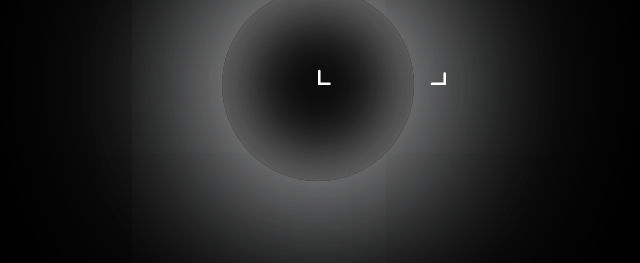
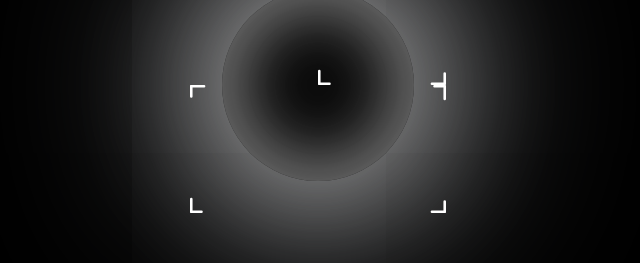
Before and after one commit to XihaoZhu/xihao-app, a Next.js app: page / in a window 1280 px wide. Shown: the part 315-578 px from the top of the page, without its empty margins (322-962 px from the left). Built offline with nearby package versions, Linux system fonts and the light colour scheme.

Commit message:
that's all for the first day of the new year

```diff
--- a/app/components/current/current.tsx
+++ b/app/components/current/current.tsx
@@ -1,4 +1,4 @@
-import { useEffect, useRef } from "react"
+import { useEffect, useRef, useState } from "react"
 import gsap from "gsap"
 import { useDispatch, useSelector } from "react-redux";
 import { move, resize } from "@/store/ballControl";
@@ -25,6 +25,7 @@ export default function Current() {
         })
     })
 
+    // right top box
     const rightTop = useRef<SVGSVGElement>(null)
     useEffect(() => {
         const svg = rightTop.current;
@@ -34,7 +35,8 @@ export default function Current() {
 
         const onEnter = () => {
             lines.forEach((line) => {
-                gsap.to(line, {
+                const tl = gsap.timeline()
+                tl.to(line, {
                     strokeDashoffset: 145,
                     duration: 1,
                     ease: 'power2.out',
@@ -43,7 +45,17 @@ export default function Current() {
                     onComplete: () => {
                         dispatch(resize({ scale: 5 }))
                         dispatch(move({ x: 2, y: 1 }))
-                        gsap.to(svg, {
+                    }
+                })
+                tl.to(bottom.current, {
+                    opacity: 0,
+                    duration: 1,
+                }, '<')
+                tl.to(leftTop.current, {
+                    opacity: 0,
+                    duration: 1,
+                }, '<')
+                tl.to(svg, {
                     transformOrigin: '0 100%',
                     scale: 10,
                     opacity: 0,
@@ -51,8 +63,6 @@ export default function Current() {
                     x: -0.5 * window.innerWidth,
                     y: 0.5 * window.innerHeight,
                     ease: 'power3.Out'
-                        })
-                    }
                 });
             });
         };
@@ -77,12 +87,26 @@ export default function Current() {
                     y: 0,
                     ease: 'power3.Out'
                 })
+                tl.to(bottom.current, {
+                    opacity: 1,
+                    duration: 1
+                })
+                tl.to(leftTop.current, {
+                    opacity: 1,
+                    duration: 1
+                }, '<')
                 tl.to(line, {
                     strokeDashoffset: 0,
                     duration: 1,
                     ease: 'power2.in',
                     overwrite: 'auto',
                     stroke: 'white',
+                    onComplete: () => {
+                        if (!visitedRight.current) {
+                            visitedRight.current = true
+                            setVisitedCount((c) => c + 1)
+                        }
+                    }
                 }, '<');
             });
         };
@@ -96,9 +120,169 @@ export default function Current() {
         };
     }, []);
 
+    // bottom box
+    const bottom = useRef<SVGSVGElement>(null)
+    useEffect(() => {
+        const svg = bottom.current;
+        if (!svg) return;
+
+        const lines = Array.from(svg.children) as SVGLineElement[];
+        let long = true
+        const onEnter = () => {
+            lines.forEach((line) => {
+                const tl = gsap.timeline()
+                tl.to(line, {
+                    strokeDashoffset: long ? 295 : 145,
+                    duration: 1,
+                    ease: 'power2.out',
+                    overwrite: 'auto',
+                    stroke: '#00FF00',
+                    onComplete: () => {
+                        dispatch(resize({ scale: 5 }))
+                        dispatch(move({ x: 2.5, y: 0 }))
+                    }
+                })
+                tl.to(rightTop.current, {
+                    opacity: 0,
+                    duration: 1
+                }, '<')
+                tl.to(leftTop.current, {
+                    opacity: 0,
+                    duration: 1,
+                }, '<')
+                tl.to(svg, {
+                    transformOrigin: '50% 0%',
+                    scale: 10,
+                    opacity: 0,
+                    duration: 1,
+                    y: -0.5 * window.innerHeight,
+                    ease: 'power3.Out'
+                });
+                long = !long
+            });
+        };
+
+        const onLeave = () => {
+            lines.forEach((line) => {
+                const tl = gsap.timeline()
+                tl.to(svg, {
+                    opacity: 1,
+                    duration: 0.5,
+                    ease: 'power3.Out',
+                    onComplete: () => {
+                        dispatch(resize({ scale: 3 }))
+                        dispatch(move({ x: 2.5, y: 0.5 }))
+                    }
+                })
+                tl.to(svg, {
+                    transformOrigin: '50% 0%',
+                    scale: 1,
+                    duration: 1,
+                    y: 0,
+                    ease: 'power3.Out'
+                })
+                tl.to(rightTop.current, {
+                    opacity: 1,
+                    duration: 1
+                })
+                tl.to(leftTop.current, {
+                    opacity: 1,
+                    duration: 1
+                }, '<')
+                tl.to(line, {
+                    strokeDashoffset: 0,
+                    duration: 1,
+                    ease: 'power2.in',
+                    overwrite: 'auto',
+                    stroke: 'white',
+                    onComplete: () => {
+                        if (!visitedBottom.current) {
+                            visitedBottom.current = true
+                            setVisitedCount((c) => c + 1)
+                        }
+                    }
+                }, '<');
+            });
+        };
+
+        svg.addEventListener('mouseenter', onEnter);
+        svg.addEventListener('mouseleave', onLeave);
+
+        return () => {
+            svg.removeEventListener('mouseenter', onEnter);
+            svg.removeEventListener('mouseleave', onLeave);
+        };
+    }, []);
+
+    // leftTop box
+    const leftTop = useRef<SVGSVGElement>(null)
+    const topLeftLine = useRef<SVGPathElement>(null)
+    const visitedRight = useRef<boolean>(false)
+    const visitedBottom = useRef<boolean>(false)
+    const [visitedCount, setVisitedCount] = useState(0);
+    useEffect(() => {
+        const el = topLeftLine.current;
+        if (!el) return;
+
+        const tl = gsap.timeline();
+
+        tl.to(el, {
+            strokeDashoffset: 270 - visitedCount * 130,
+            duration: 1,
+            ease: 'power1.inOut',
+        });
+        if (visitedCount == 2) {
+            tl.to(el, {
+                transformOrigin: '50% 50%',
+                opacity: 0.5,
+                scale: 0.9,
+                duration: 0.75,
+                ease: 'power1.inOut',
+                yoyo: true,
+                repeat: -1
+            })
+        }
+    }, [visitedCount]);
 
     return (
         <div className="w-screen h-screen shrink-0 relative opacity-0" ref={biggestContainer}>
+            <svg
+                viewBox="0 0 100 100"
+                xmlns="http://www.w3.org/2000/svg"
+                className="w-[10vw] h-[10vw] bottom-[50%] right-[50%] absolute"
+                ref={leftTop}
+            >
+                <defs>
+                    <filter id="glow">
+                        <feGaussianBlur stdDeviation="2.5" result="coloredBlur" />
+                        <feMerge>
+                            <feMergeNode in="coloredBlur" />
+                            <feMergeNode in="SourceGraphic" />
+                        </feMerge>
+                    </filter>
+                </defs>
+                <path
+                    d="
+                      M50 92
+                      C35 78, 10 60, 10 38
+                      C10 18, 28 12, 40 22
+                      C46 27, 48 32, 50 36
+                      C52 32, 54 27, 60 22
+                      C72 12, 90 18, 90 38
+                      C90 60, 65 78, 50 92
+                      Z
+                    "
+                    fill="none"
+                    stroke="red"
+                    strokeDasharray={'270'}
+                    strokeDashoffset={'270'}
+                    strokeWidth="2"
+                    strokeLinecap="round"
+                    ref={topLeftLine}
+                    filter="url(#glow)"
+                />
+            </svg>
+
             <svg
                 className="w-[10vw] absolute bottom-[50%] left-[50%]"
                 viewBox="0 0 100 100"
@@ -150,6 +334,57 @@ export default function Current() {
                     strokeDasharray={'10 80 100'}
                 />
             </svg>
+            <svg
+                className="w-[30vw] h-[10vw] absolute top-[50%] left-[35vw]"
+                viewBox="0 0 200 100"
+                xmlns="http://www.w3.org/2000/svg"
+                ref={bottom}
+            >
+                {/* top */}
+                <line
+                    x1="1"
+                    y1="1"
+                    x2="199"
+                    y2="1"
+                    stroke="white"
+                    strokeWidth="2"
+                    strokeLinecap="round"
+                    strokeDasharray={'10 180 200'}
+                />
+                {/* right */}
+                <line
+                    x1="199"
+                    y1="1"
+                    x2="199"
+                    y2="99"
+                    stroke="white"
+                    strokeWidth="2"
+                    strokeLinecap="round"
+                    strokeDasharray={'10 80 100'}
+                />
+                {/* bottom */}
+                <line
+                    x1="199"
+                    y1="99"
+                    x2="1"
+                    y2="99"
+                    stroke="white"
+                    strokeWidth="2"
+                    strokeLinecap="round"
+                    strokeDasharray={'10 180 200'}
+                />
+                {/* left */}
+                <line
+                    x1="1"
+                    y1="99"
+                    x2="1"
+                    y2="1"
+                    stroke="white"
+                    strokeWidth="2"
+                    strokeLinecap="round"
+                    strokeDasharray={'10 80 100'}
+                />
+            </svg>
 
         </div>
     )
```
Lines whose indentation alone changed are shown as unchanged.
